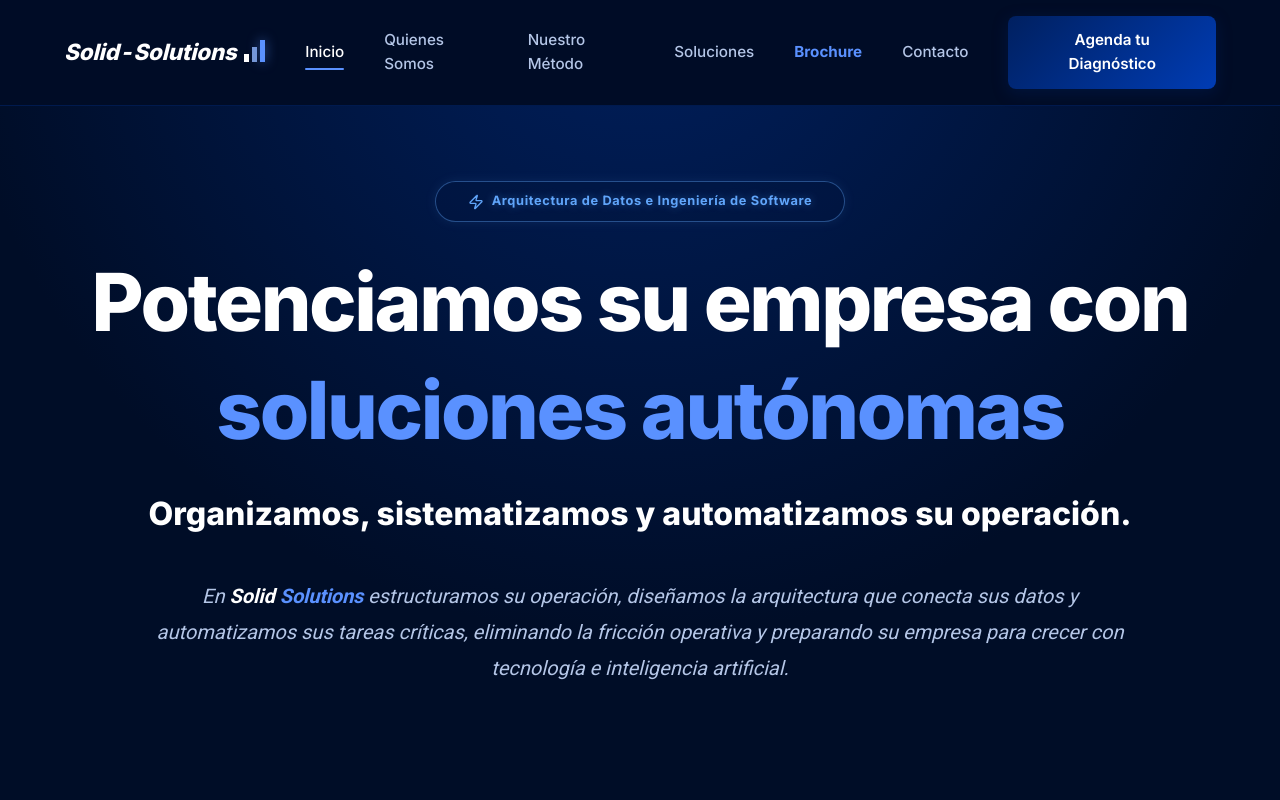
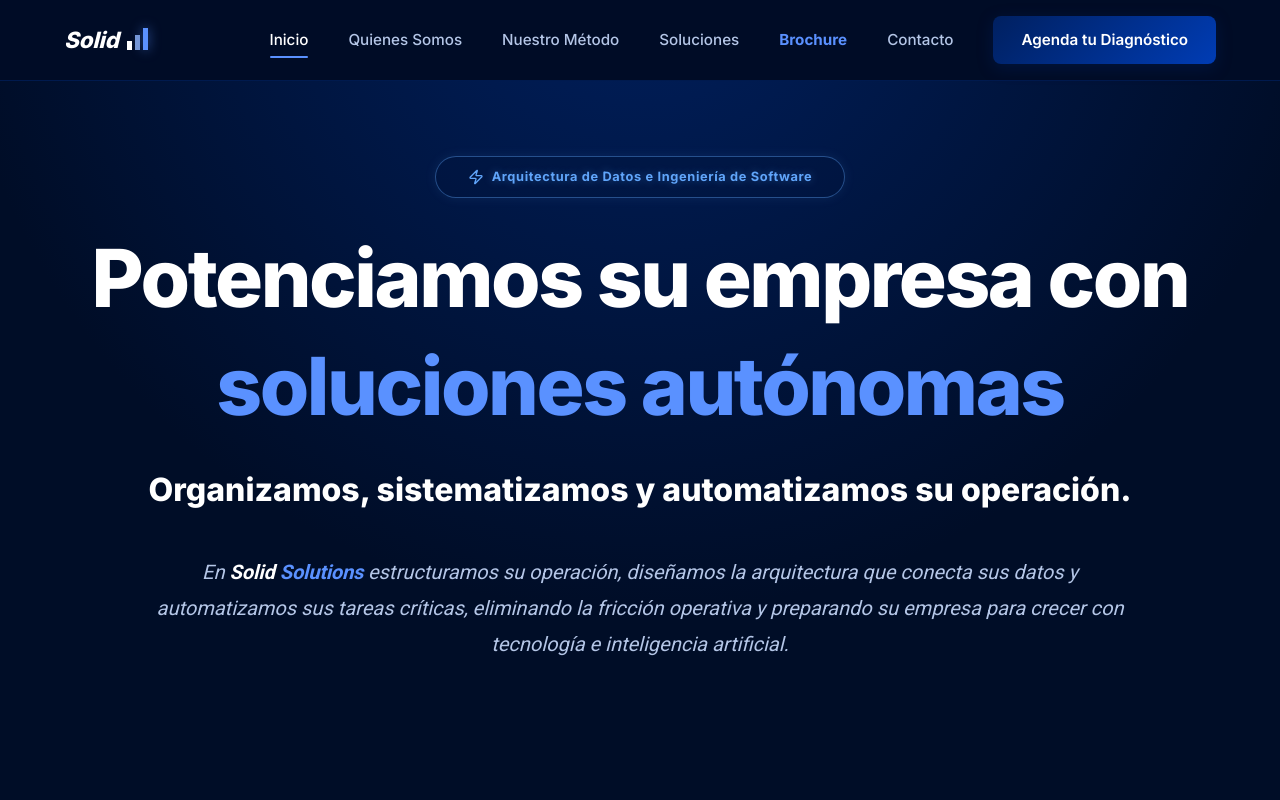
Before and after one commit to LuisRojas0923/Landing-Page-SOLID, a React (Vite) app: page / in a window 1280 px wide. Shown: the top 800 px of the page. Built offline with nearby package versions, Linux system fonts and the light colour scheme.

Commit message:
Implementacion de variante corta del logotipo (Solo Solid) para la barra de navegacion

```diff
--- a/src/components/Logo.jsx
+++ b/src/components/Logo.jsx
@@ -1,9 +1,10 @@
 import React from 'react';
 import { motion } from 'framer-motion';
 
-const Logo = ({ size = 'normal', color = 'white' }) => {
+const Logo = ({ size = 'normal', color = 'white', variant = 'full' }) => {
     const isSmall = size === 'small';
     const isLarge = size === 'large';
+    const isShort = variant === 'short';
 
     const fontSize = isLarge ? '2.2rem' : (isSmall ? '1.1rem' : '1.4rem');
     const barWidth = isLarge ? 8 : (isSmall ? 4 : 5);
@@ -18,7 +19,7 @@ const Logo = ({ size = 'normal', color = 'white' }) => {
             cursor: 'pointer',
             userSelect: 'none'
         }}>
-            {/* Texto: Solid-Solutions */}
+            {/* Texto: Solid / Solid-Solutions */}
             <div style={{
                 color: color,
                 fontSize: fontSize,
@@ -31,8 +32,12 @@ const Logo = ({ size = 'normal', color = 'white' }) => {
                 lineHeight: 1
             }}>
                 <span>Solid</span>
-                <span style={{ color: color, margin: '0 0.1em' }}>-</span>
-                <span>Solutions</span>
+                {!isShort && (
+                    <>
+                        <span style={{ color: color, margin: '0 0.1em' }}>-</span>
+                        <span>Solutions</span>
+                    </>
+                )}
             </div>
 
             {/* Gráfico de Barras (A la derecha) */}
--- a/src/layouts/CorporateLayout.jsx
+++ b/src/layouts/CorporateLayout.jsx
@@ -11,7 +11,7 @@ const CorporateLayout = () => {
         <div className="corporate-layout">
             <nav className="corporate-nav">
                 <Link to="/" className="logo-container" aria-label="SOLID SOLUTIONS - Inicio">
-                    <Logo />
+                    <Logo variant="short" />
                 </Link>
 
                 {/* Desktop Links */}
```
